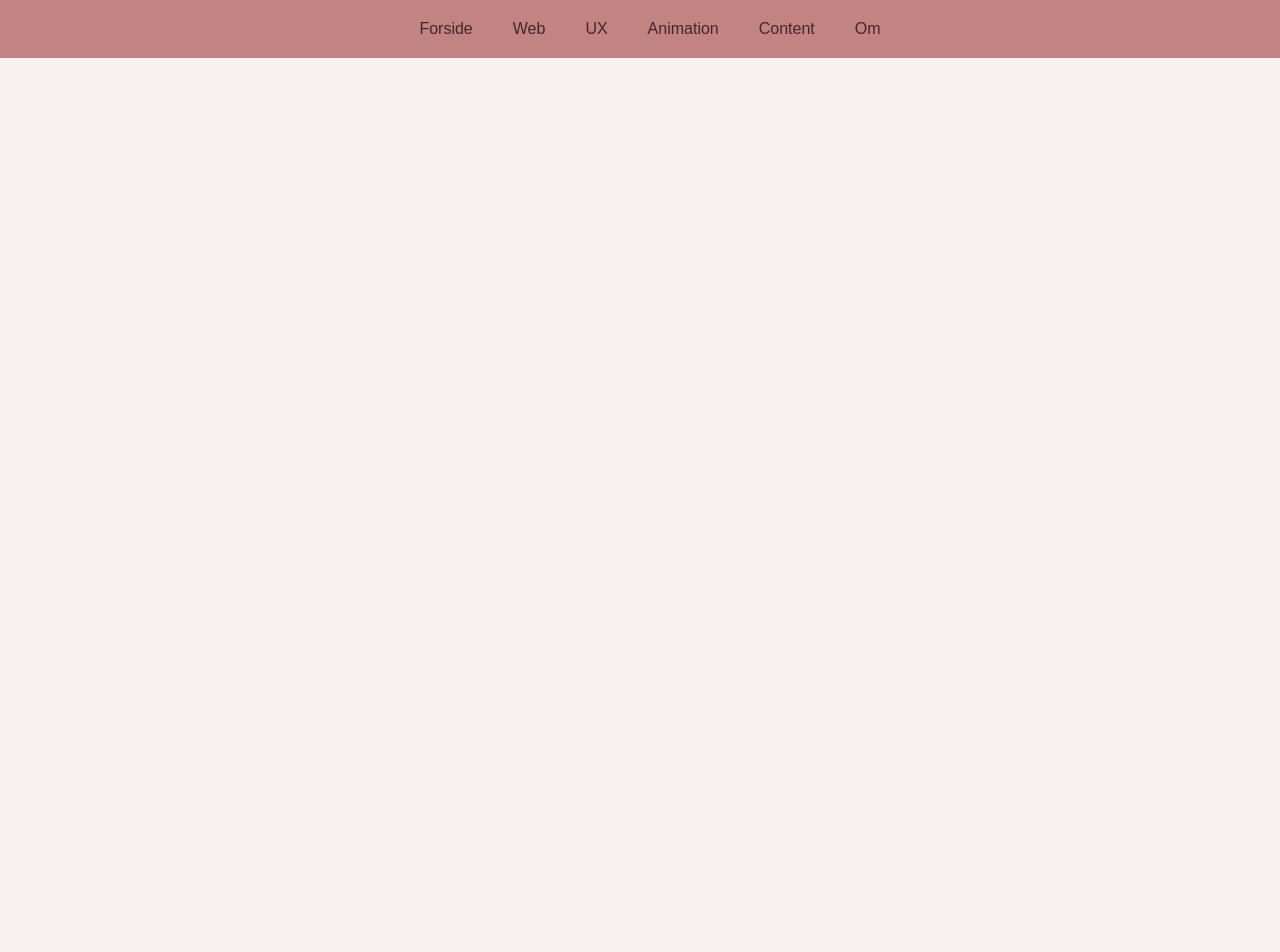
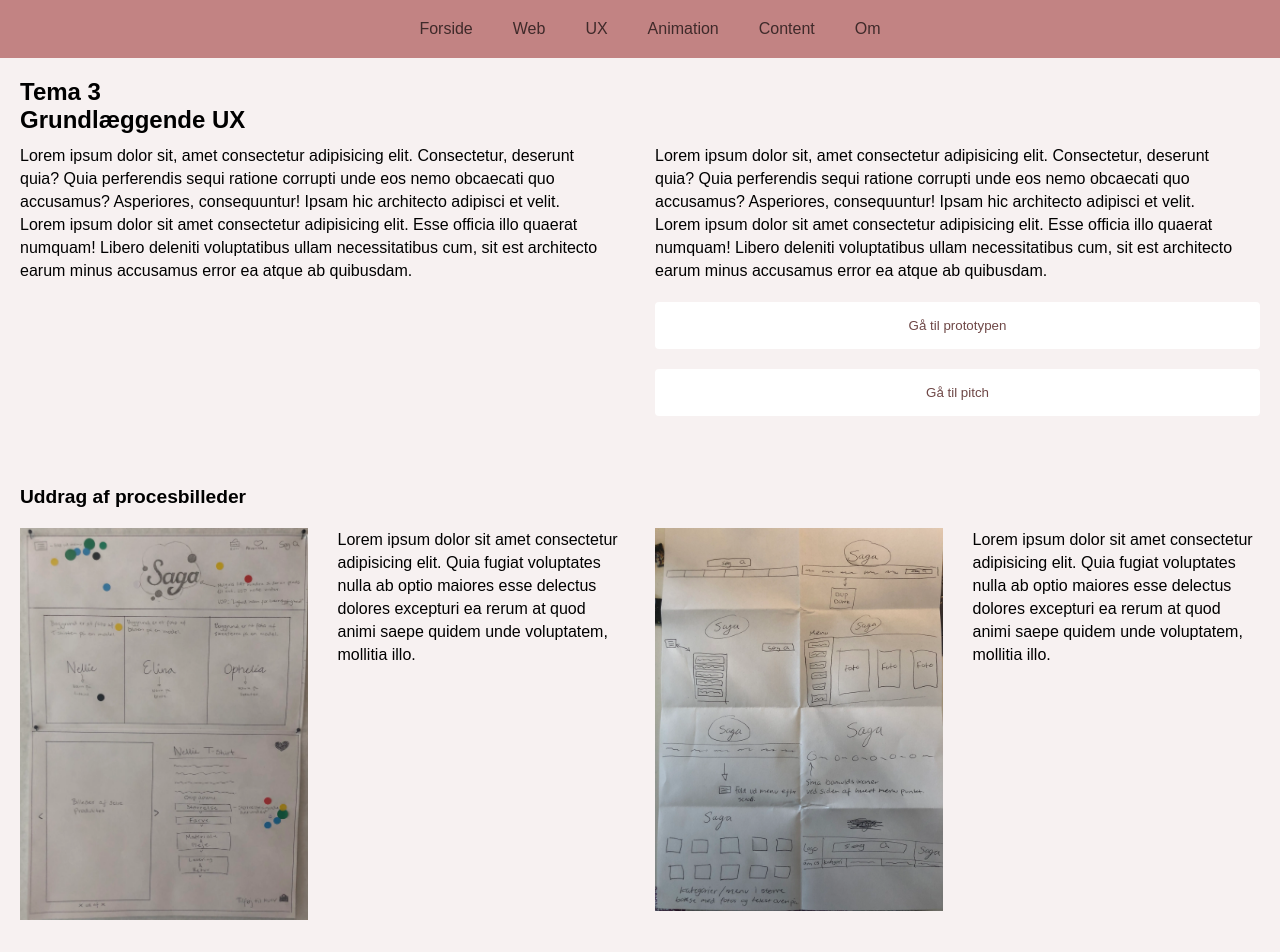
Before and after one commit to sofiebierrehansen/06_eksamen, a plain HTML site: page ux.html in a window 1280 px wide. Shown: the top 952 px of the page. Before the commit the page ends 800 px from the top, so only its background shows below. Drawn offline with Linux system fonts and the light colour scheme; a web font is replaced by a local one.

Commit message:
ux first commit

```diff
--- a/styles.css
+++ b/styles.css
@@ -33,10 +33,19 @@ a:hover {
 }
 
 h1 {
-  margin-bottom: 5px;
+  margin-bottom: 10px;
   font-family: open-sans, sans-serif;
   font-weight: 700;
   font-style: normal;
+  font-size: 1.5rem;
+}
+
+h2 {
+  margin-bottom: 20px;
+  font-family: open-sans, sans-serif;
+  font-weight: 700;
+  font-style: normal;
+  font-size: 1.2rem;
 }
 
 .hidden {
@@ -127,7 +136,7 @@ body {
 /* Web */
 @media only screen and (min-width: 600px) {
   img {
-    margin-bottom: 0;
+    margin-bottom: 0px;
   }
 
   #menuknap {
@@ -158,7 +167,7 @@ body {
     padding: 20px;
   }
 
-  /* web/tema 2 */
+  /* Tema 2 - webformat */
 
   #web .section_wrapper {
     display: grid;
@@ -179,6 +188,33 @@ body {
 
   .element_3 {
     grid-column: 2/3;
+  }
+
+  /* Tema 3 - webformat */
+  #ux #first_section .section_wrapper {
+    display: grid;
+    grid-template-columns: 1fr 1fr;
+    gap: 30px;
+    margin-bottom: 50px;
+  }
+
+  #ux #second_section .section_wrapper {
+    display: grid;
+    grid-template-columns: 1fr 1fr 1fr 1fr;
+    gap: 30px;
+    /* margin-left: 100px;
+    margin-right: 100px; */
+    margin-bottom: 100px;
+  }
+
+  #ux #third_section .section_wrapper {
+    display: grid;
+    grid-template-columns: 1fr 1fr 1fr;
+    gap: 30px;
+  }
+
+  #ux img {
+    margin-bottom: 20px;
   }
 }
 
--- a/ux.html
+++ b/ux.html
@@ -23,7 +23,96 @@
         </ul>
       </nav>
     </header>
-    <main id="ux"></main>
+    <main id="ux">
+      <h1>
+        Tema 3 <br />
+        Grundlæggende UX
+      </h1>
+      <section id="first_section">
+        <div class="section_wrapper">
+          <div class="col">
+            <p>
+              Lorem ipsum dolor sit, amet consectetur adipisicing elit.
+              Consectetur, deserunt quia? Quia perferendis sequi ratione
+              corrupti unde eos nemo obcaecati quo accusamus? Asperiores,
+              consequuntur! Ipsam hic architecto adipisci et velit. Lorem ipsum
+              dolor sit amet consectetur adipisicing elit. Esse officia illo
+              quaerat numquam! Libero deleniti voluptatibus ullam necessitatibus
+              cum, sit est architecto earum minus accusamus error ea atque ab
+              quibusdam.
+            </p>
+          </div>
+          <div class="col">
+            <p>
+              Lorem ipsum dolor sit, amet consectetur adipisicing elit.
+              Consectetur, deserunt quia? Quia perferendis sequi ratione
+              corrupti unde eos nemo obcaecati quo accusamus? Asperiores,
+              consequuntur! Ipsam hic architecto adipisci et velit. Lorem ipsum
+              dolor sit amet consectetur adipisicing elit. Esse officia illo
+              quaerat numquam! Libero deleniti voluptatibus ullam necessitatibus
+              cum, sit est architecto earum minus accusamus error ea atque ab
+              quibusdam.
+            </p>
+            <button type="button" class="button">
+              <span class="button_items">
+                <span class="button_text">Gå til prototypen</span>
+              </span>
+            </button>
+            <button type="button" class="button">
+              <span class="button_items">
+                <span class="button_text">Gå til pitch</span>
+              </span>
+            </button>
+          </div>
+        </div>
+      </section>
+
+      <section id="second_section">
+        <h2>Uddrag af procesbilleder</h2>
+        <div class="section_wrapper">
+          <div class="col">
+            <img src="billeder/art_museum.webp" alt="art museum" />
+          </div>
+          <div class="col">
+            <p>
+              Lorem ipsum dolor sit amet consectetur adipisicing elit. Quia
+              fugiat voluptates nulla ab optio maiores esse delectus dolores
+              excepturi ea rerum at quod animi saepe quidem unde voluptatem,
+              mollitia illo.
+            </p>
+          </div>
+          <div class="col">
+            <img src="billeder/eights.webp" alt="skitser" />
+          </div>
+          <div class="col">
+            <p>
+              Lorem ipsum dolor sit amet consectetur adipisicing elit. Quia
+              fugiat voluptates nulla ab optio maiores esse delectus dolores
+              excepturi ea rerum at quod animi saepe quidem unde voluptatem,
+              mollitia illo.
+            </p>
+          </div>
+        </div>
+      </section>
+
+      <section id="third_section">
+        <h2>Screenshots af prototypen</h2>
+        <div class="section_wrapper">
+          <div class="col">
+            <img src="billeder/saga_forside.webp" alt="prototype" />
+            <img src="billeder/saga_produkt.webp" alt="prototype" />
+          </div>
+          <div class="col">
+            <img src="billeder/saga_favoritter.webp" alt="prototype" />
+            <img src="billeder/saga_kurv.webp" alt="prototype" />
+          </div>
+          <div class="col">
+            <img src="billeder/saga_om1.webp" alt="prototype" />
+            <img src="billeder/saga_om2.webp" alt="prototype" />
+          </div>
+        </div>
+      </section>
+    </main>
     <script src="script.js"></script>
   </body>
 </html>
```
Also changed, not shown: web.html (+6 -5 lines), billeder/art_museum.webp (added), billeder/eights.webp (added), billeder/saga_favoritter.webp (added), billeder/saga_forside.webp (added), billeder/saga_kurv.webp (added), billeder/saga_om1.webp (added), billeder/saga_om2.webp (added), billeder/saga_produkt.webp (added).
